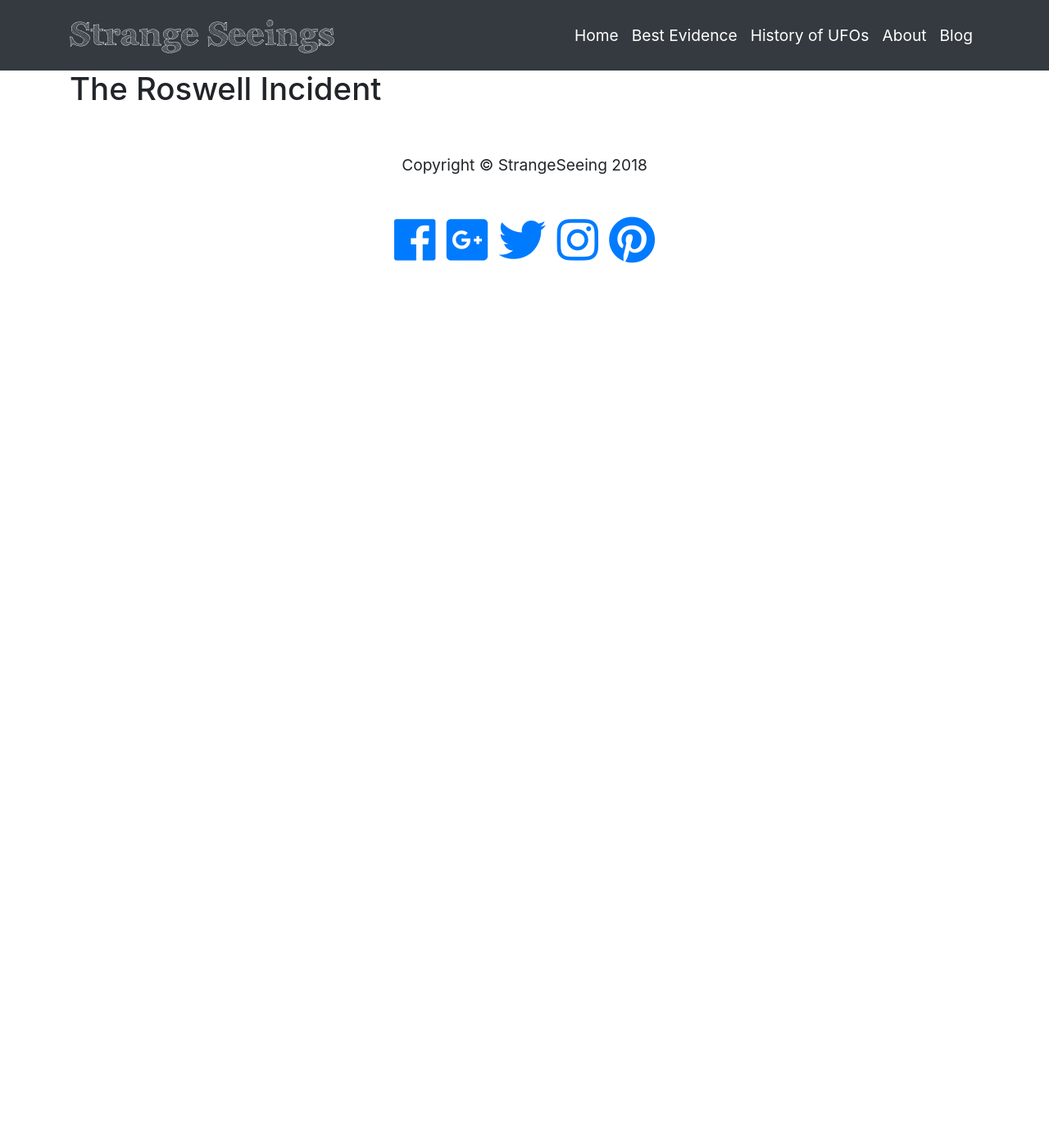
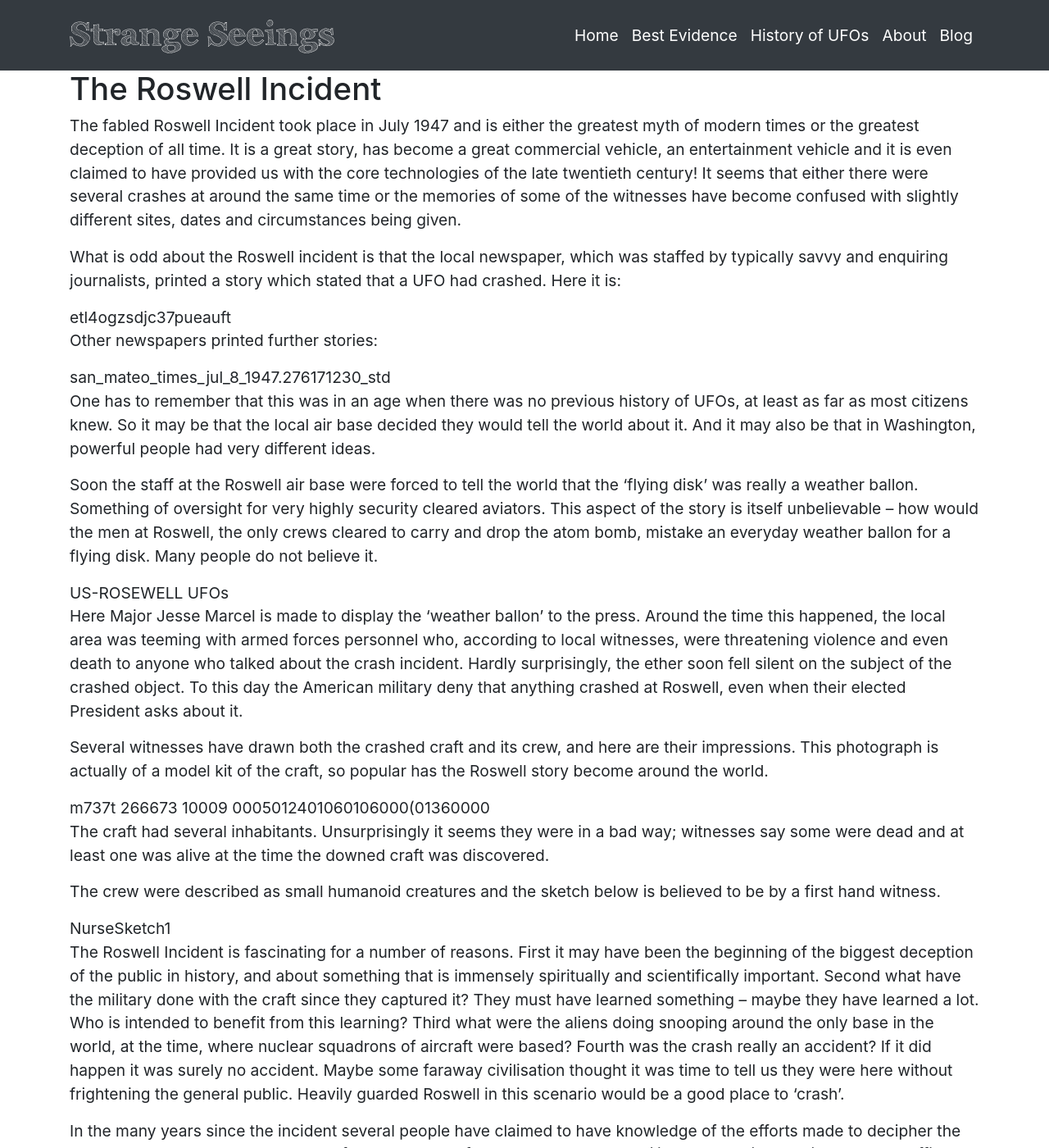
Before and after one commit to Grafrajohn/StrangeSeeing, a Jekyll site: the page built from roswell-incident.html, in a window 1280 px wide and 1400 px high. Shown: the whole window at 82% size. Built offline with Jekyll 4.4.1, drawn with Linux system fonts in a browser that asks for light colours; nearby versions of some CDN libraries; some web fonts are replaced; some of the changed text lies outside the part shown.

Commit message:
roswell text

```diff
--- a/roswell-incident.html
+++ b/roswell-incident.html
@@ -5,3 +5,34 @@ description: The Roswell Incident
 heading: The Roswell Incident
 permalink: roswell-incident.html
 ---
+<p>The fabled Roswell Incident took place in July 1947 and is either the greatest myth of modern times or the greatest deception of all time. It is a great story, has become a great commercial vehicle, an entertainment vehicle and it is even claimed to have provided us with the core technologies of the late twentieth century! It seems that either there were several crashes at around the same time or the memories of some of the witnesses have become confused with slightly different sites, dates and circumstances being given.</p>
+
+<p>What is odd about the Roswell incident is that the local newspaper, which was staffed by typically savvy and enquiring journalists, printed a story which stated that a UFO had crashed. Here it is:</p>
+
+etl4ogzsdjc37pueauft
+
+<p>Other newspapers printed further stories:</p>
+
+san_mateo_times_jul_8_1947.276171230_std
+
+<p>One has to remember that this was in an age when there was no previous history of UFOs, at least as far as most citizens knew. So it may be that the local air base decided they would tell the world about it. And it may also be that in Washington, powerful people had very different ideas.</p>
+
+<p>Soon the staff at the Roswell air base were forced to tell the world that the ‘flying disk’ was really a weather ballon. Something of oversight for very highly security cleared aviators. This aspect of the story is itself unbelievable – how would the men at Roswell, the only crews cleared to carry and drop the atom bomb, mistake an everyday weather ballon for a flying disk. Many people do not believe it.</p>
+
+US-ROSEWELL UFOs
+
+<p>Here Major Jesse Marcel is made to display the ‘weather ballon’ to the press. Around the time this happened, the local area was teeming with armed forces personnel who, according to local witnesses, were threatening violence and even death to anyone who talked about the crash incident. Hardly surprisingly, the ether soon fell silent on the subject of the crashed object. To this day the American military deny that anything crashed at Roswell, even when their elected President asks about it.</p>
+
+<p>Several witnesses have drawn both the crashed craft and its crew, and here are their impressions. This photograph is actually of a model kit of the craft, so popular has the Roswell story become around the world.</p>
+
+m737t 266673  10009   0005012401060106000(01360000
+
+<p>The craft had several inhabitants. Unsurprisingly it seems they were in a bad way; witnesses say some were dead and at least one was alive at the time the downed craft was discovered.</p>
+
+<p>The crew were described as small humanoid creatures and the sketch below is believed to be by a first hand witness.</p>
+
+NurseSketch1
+
+<p>The Roswell Incident is fascinating for a number of reasons. First it may have been the beginning of the biggest deception of the public in history, and about something that is immensely spiritually and scientifically important. Second what have the military done with the craft since they captured it? They must have learned something – maybe they have learned a lot. Who is intended to benefit from this learning? Third what were the aliens doing snooping around the only base in the world, at the time, where nuclear squadrons of aircraft were based? Fourth was the crash really an accident? If it did happen it was surely no accident. Maybe some faraway civilisation thought it was time to tell us they were here without frightening the general public. Heavily guarded Roswell in this scenario would be a good place to ‘crash’.</p>
+
+<p>In the many years since the incident several people have claimed to have knowledge of the efforts made to decipher the undoubtedly advanced technology of the Roswell craft. One such man was Philip Corso, a high ranking US Army officer who claimed that for several years he was responsible for the official military research effort to extract technology from the craft. His book ‘The day after Roswell’ is well worth reading, and is available worldwide.</p>
```
